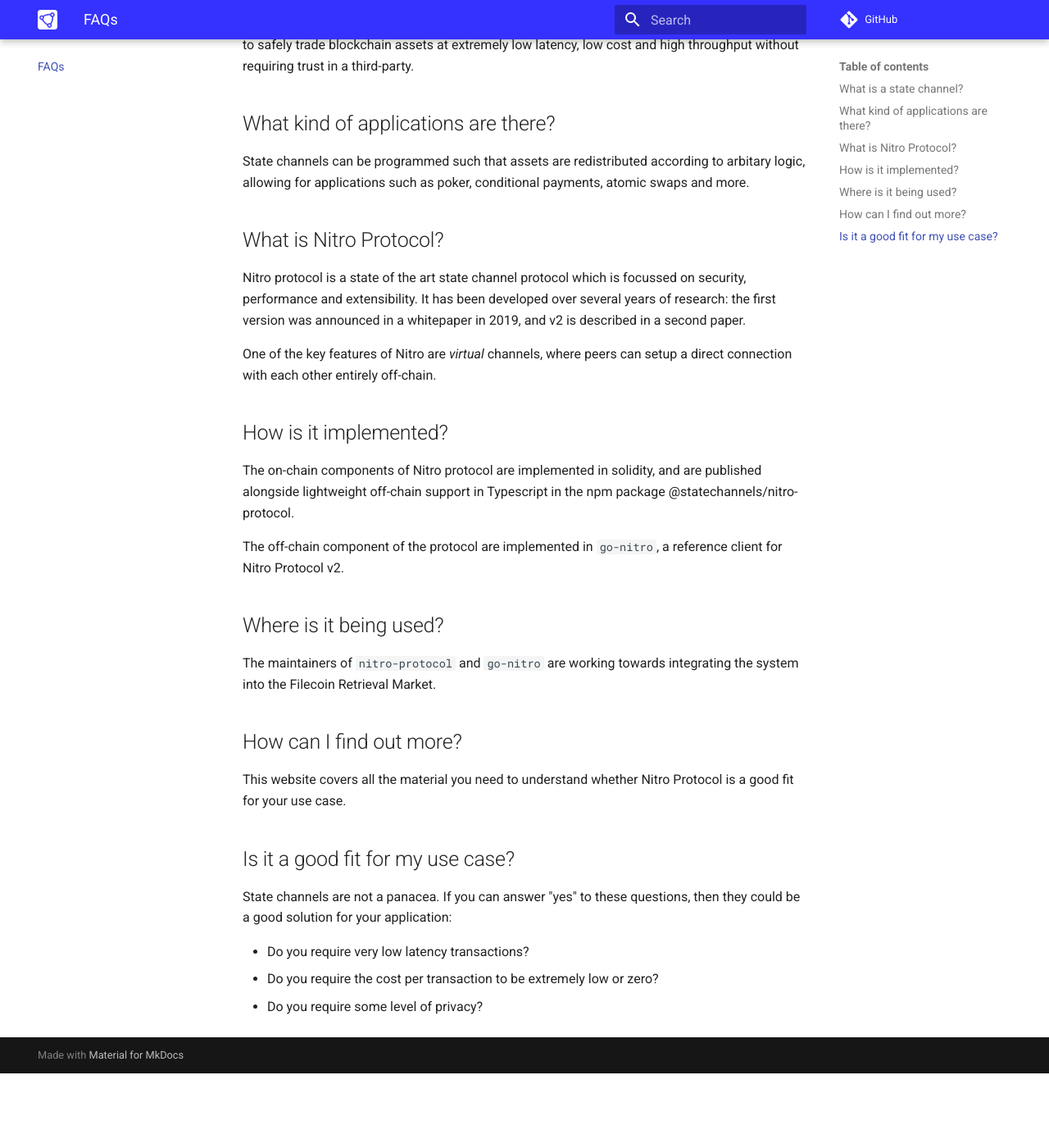
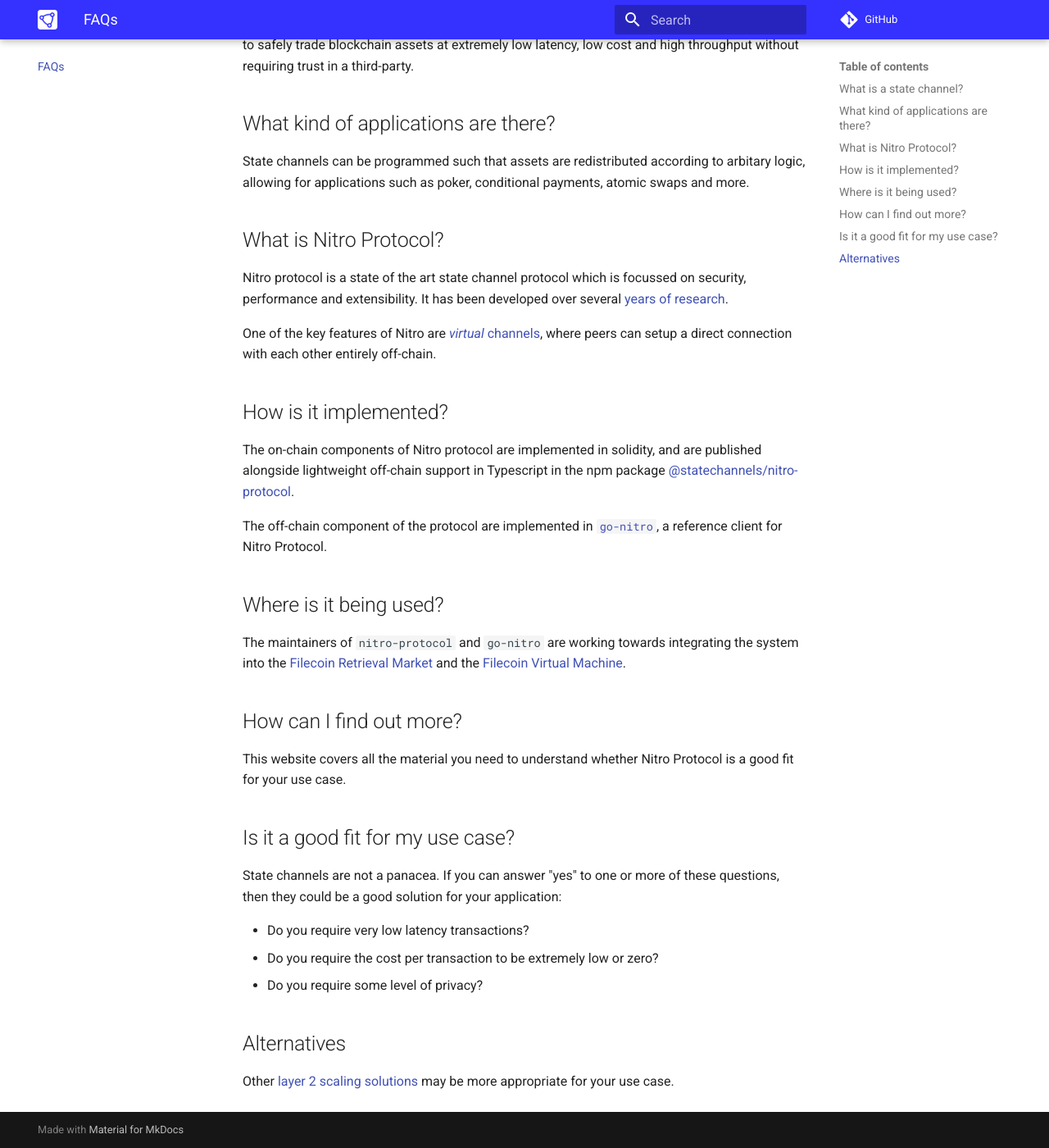
Before and after one commit to statechannels/go-nitro, an MkDocs documentation site: the page built from docs/faqs.md, in a window 1280 px wide and 1400 px high, scrolled down 355 px. Shown: the whole window at 82% size. Built offline with MkDocs 1.6.1 and Material for MkDocs 9.7.7, drawn with Linux system fonts in a browser that asks for light colours; comment, search, counter and statistics services are not loaded; before the commit the page ends 1664 px from its top, so only the background shows below that.

Commit message:
improve faqs

```diff
--- a/docs/faqs.md
+++ b/docs/faqs.md
@@ -12,19 +12,19 @@
 
 ## What is Nitro Protocol?
 
-Nitro protocol is a state of the art state channel protocol which is focussed on security, performance and extensibility. It has been developed over several years of research: the first version was announced in a whitepaper in 2019, and v2 is described in a second paper.
+Nitro protocol is a state of the art state channel protocol which is focussed on security, performance and extensibility. It has been developed over several [years of research](./research-papers.md).
 
-One of the key features of Nitro are _virtual_ channels, where peers can setup a direct connection with each other entirely off-chain.
+One of the key features of Nitro are [_virtual_ channels](./protocol-tutorial/0060-funding-a-channel.md#fund-virtually), where peers can setup a direct connection with each other entirely off-chain.
 
 ## How is it implemented?
 
-The on-chain components of Nitro protocol are implemented in solidity, and are published alongside lightweight off-chain support in Typescript in the npm package @statechannels/nitro-protocol.
+The on-chain components of Nitro protocol are implemented in solidity, and are published alongside lightweight off-chain support in Typescript in the npm package [@statechannels/nitro-protocol](https://www.npmjs.com/package/@statechannels/nitro-protocol).
 
-The off-chain component of the protocol are implemented in `go-nitro`, a reference client for Nitro Protocol v2.
+The off-chain component of the protocol are implemented in [`go-nitro`](https://pkg.go.dev/github.com/statechannels/go-nitro), a reference client for Nitro Protocol.
 
 ## Where is it being used?
 
-The maintainers of `nitro-protocol` and `go-nitro` are working towards integrating the system into the Filecoin Retrieval Market.
+The maintainers of `nitro-protocol` and `go-nitro` are working towards integrating the system into the [Filecoin Retrieval Market](https://retrieval.market/) and the [Filecoin Virtual Machine](https://fvm.filecoin.io/).
 
 ## How can I find out more?
 
@@ -32,8 +32,12 @@
 
 ## Is it a good fit for my use case?
 
-State channels are not a panacea. If you can answer "yes" to these questions, then they could be a good solution for your application:
+State channels are not a panacea. If you can answer "yes" to one or more of these questions, then they could be a good solution for your application:
 
 - Do you require very low latency transactions?
 - Do you require the cost per transaction to be extremely low or zero?
 - Do you require some level of privacy?
+
+## Alternatives
+
+Other [layer 2 scaling solutions](https://ethereum.org/en/developers/docs/scaling/#off-chain-scaling) may be more appropriate for your use case.
```
